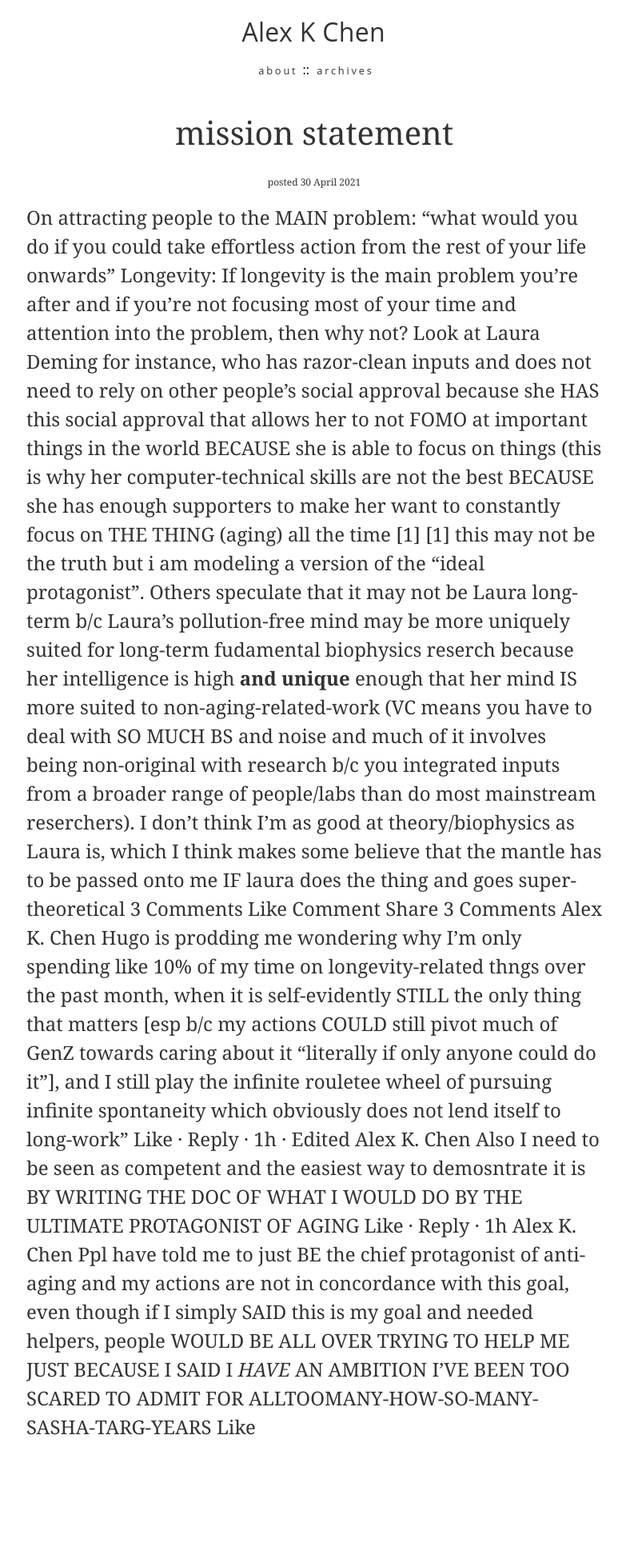
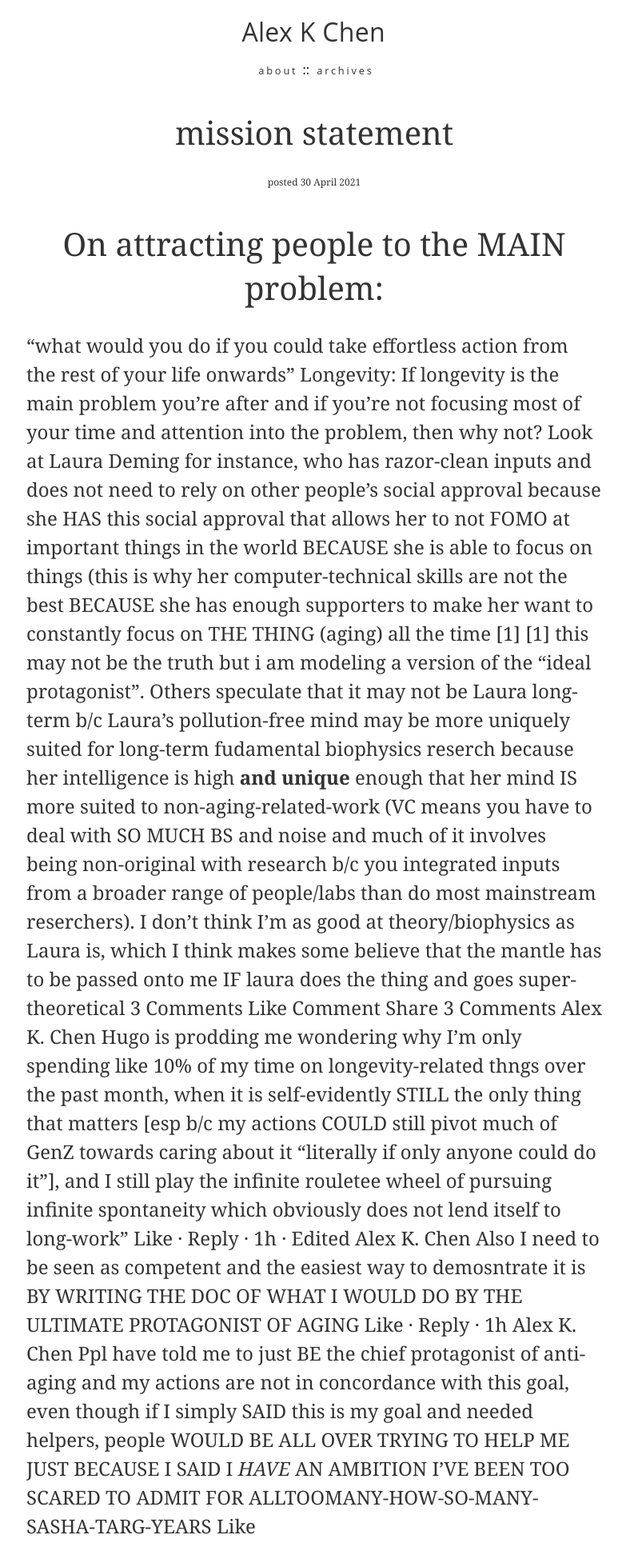
Before and after one commit to InquilineKea/oldgithub, a Jekyll site: the page built from _posts/2021-4-30-mission-statement.md, in a window 1280 px wide. Shown: the whole page at 80% size, without its empty margins (247-1030 px from the left). Built offline with Jekyll 4.4.1, drawn with Linux system fonts in a browser that asks for light colours; before the commit the page ends 1820 px from its top, so only the background shows below that.

Commit message:
all the metadata

```diff
--- a/_posts/2021-4-30-newpost2.md
+++ b/_posts/2021-4-30-mission-statement.md
@@ -4,7 +4,8 @@ title:  mission statement
 ---
 
 
-On attracting people to the MAIN problem:
+# On attracting people to the MAIN problem:
+
 “what would you do if you could take effortless action from the rest of your life onwards”
 Longevity: If longevity is the main problem you’re after and if you’re not focusing most of your time and attention into the problem, then why not?
 Look at Laura Deming for instance, who has razor-clean inputs and does not need to rely on other people’s social approval because she HAS this social approval that allows her to not FOMO at important things in the world BECAUSE she is able to focus on things (this is why her computer-technical skills are not the best BECAUSE she has enough supporters to make her want to constantly focus on THE THING (aging) all the time [1]
```
